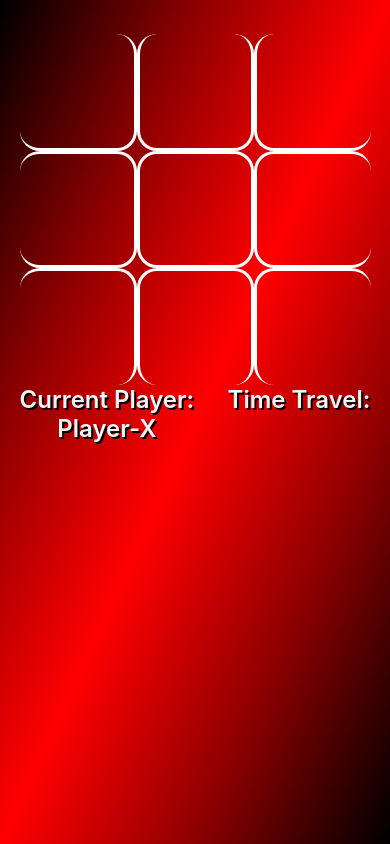
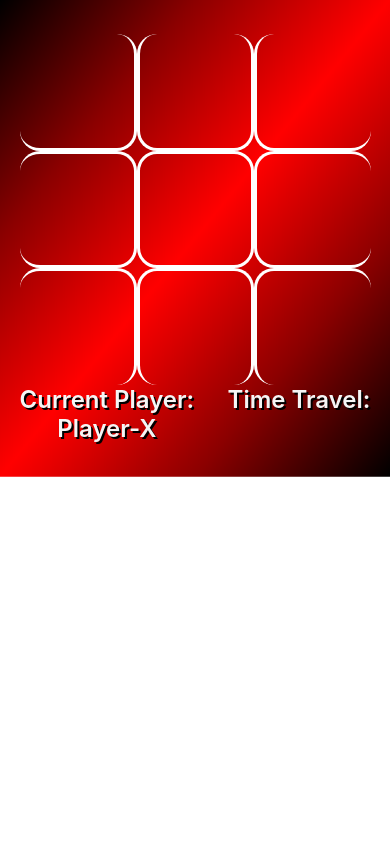
Before and after one commit to mahde232/tic-tac-toe, a React (Create React App) app: page / in a window 390 px wide. Built offline with nearby package versions, Linux system fonts and the light colour scheme.

Commit message:
i hate css #3

```diff
--- a/src/App.css
+++ b/src/App.css
@@ -13,13 +13,14 @@ body {
   justify-content: center;
   background: var(--gameBG) no-repeat center center/cover;
   text-align: center;
+  height: fit-content;
 }
 body::-webkit-scrollbar {
   display: none;
 }
 @media only screen and (max-width: 1100px) {
   body {
-    height: 100vh;
+    height: fit-content;
     width: 100vw;
   }
 }
```
